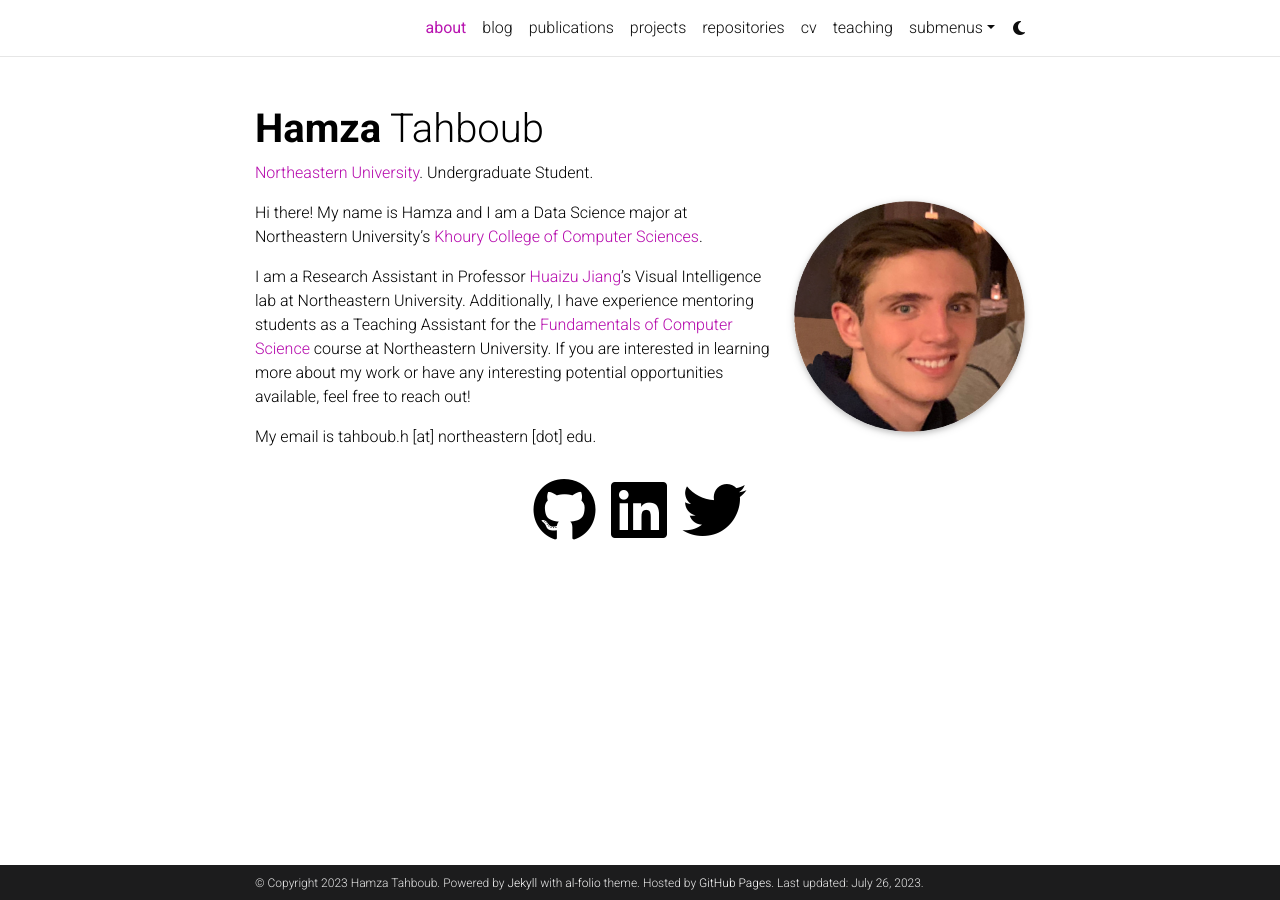
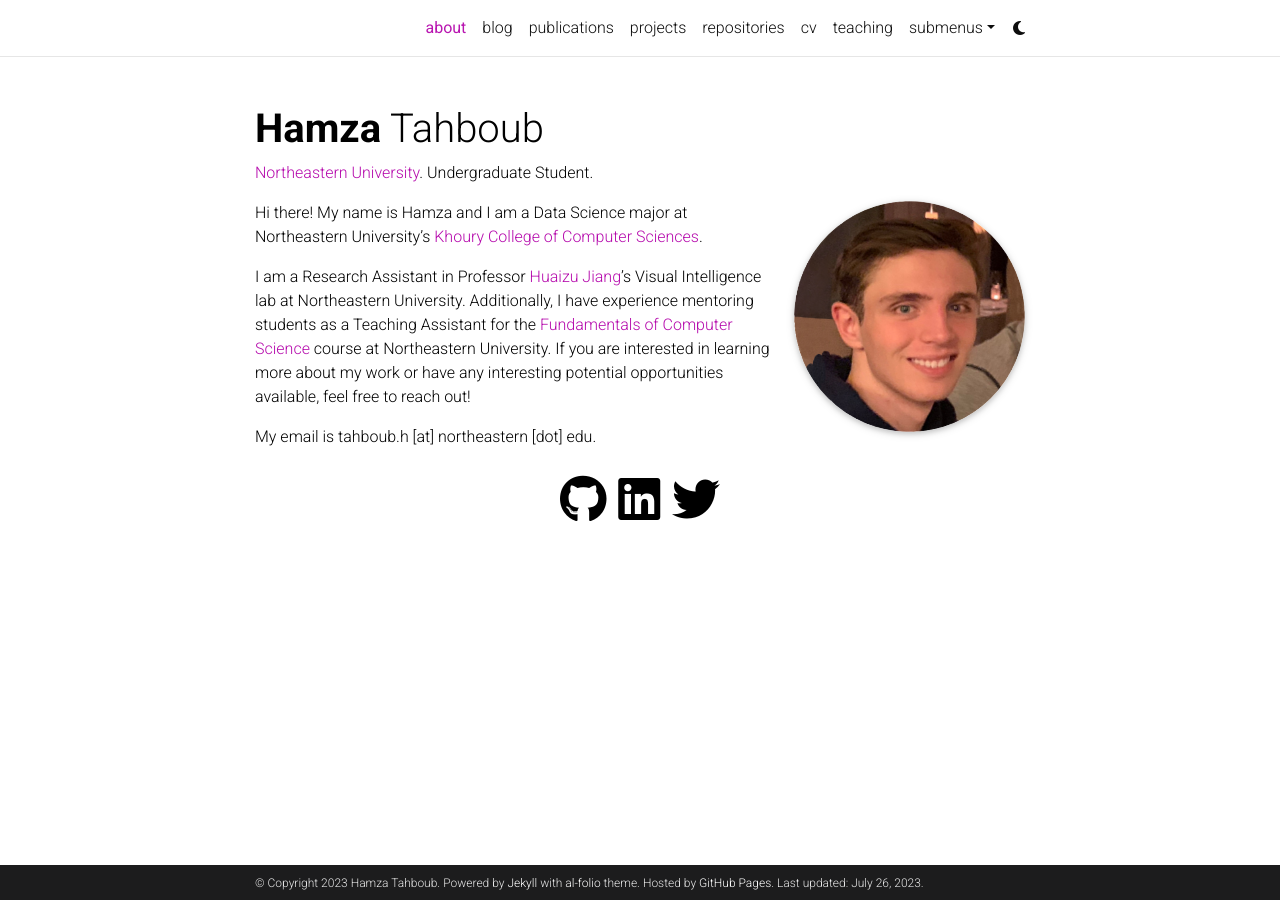
Before and after one commit to htahboub/htahboub, a Jekyll site: the page built from _pages/about.md, in a window 1280 px wide. Built offline with Jekyll 4.4.1, drawn with Linux system fonts in a browser that asks for light colours; full-size pictures stand in for the smaller copies a plugin makes; comment, search, counter and statistics services are not loaded; a style sheet for code colours, icons or effects is not loaded.

Commit message:
Update main.scss

```diff
--- a/assets/css/main.scss
+++ b/assets/css/main.scss
@@ -5,10 +5,6 @@
 
 // Dimensions
 $max-content-width: {{ site.max_width }};
-
-.contact-icons {
-  font-size: 3rem;
-}
 
 @import
   "variables",
@@ -18,3 +14,7 @@
   "distill",
   "cv"
 ;
+
+.contact-icons {
+  font-size: 3rem !important;
+}
```
